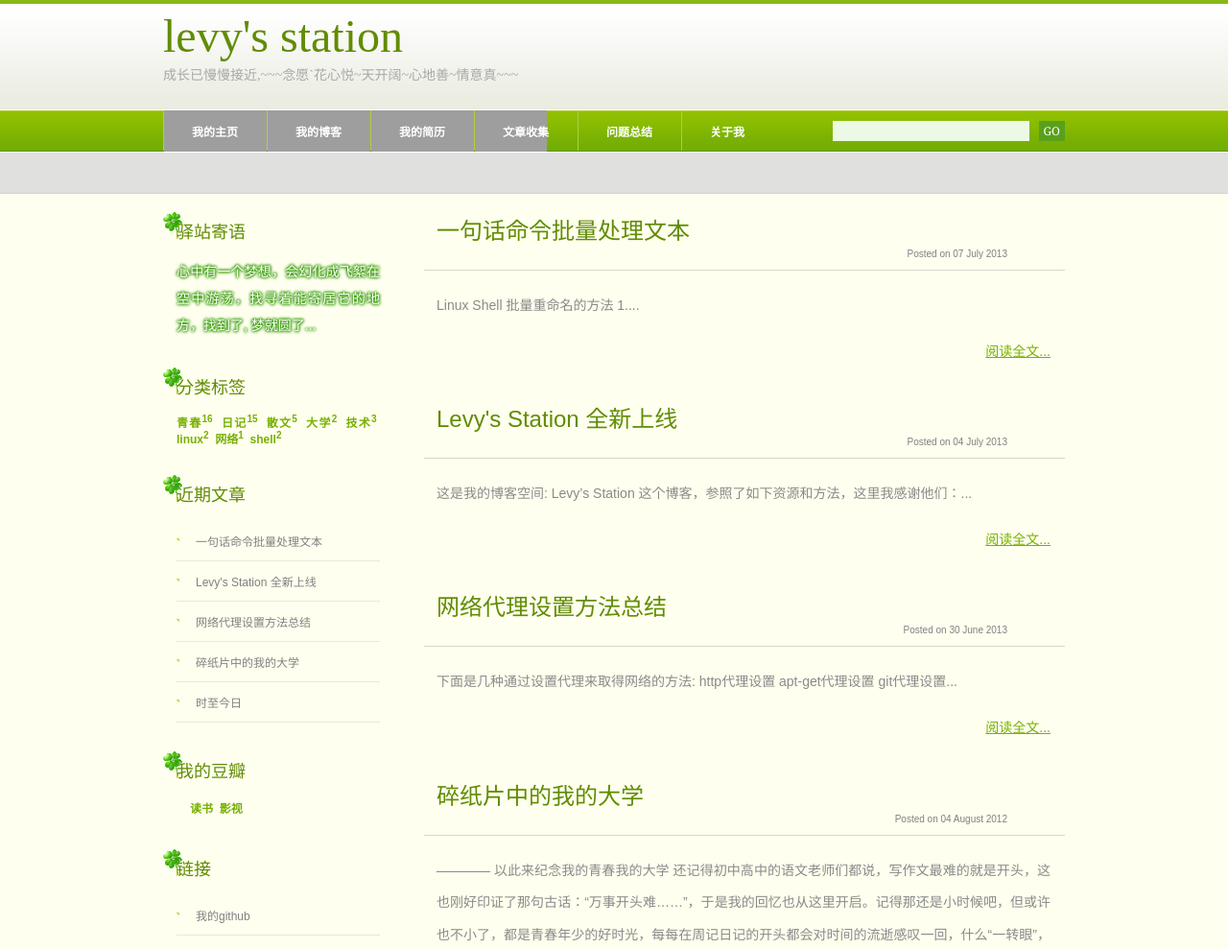
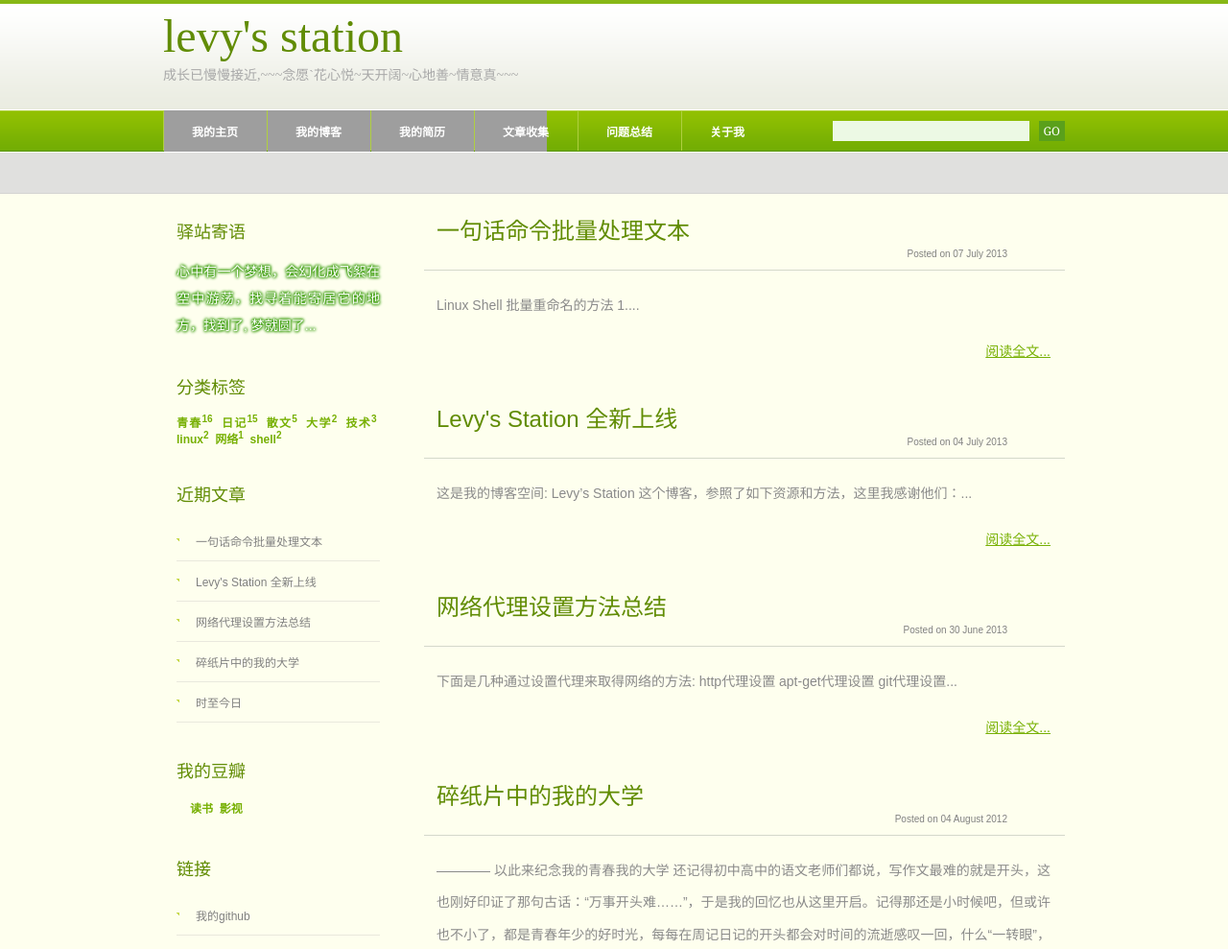
Before and after one commit to cailiwei/yuan, a Jekyll site: the page built from index.html, in a window 1280 px wide. Shown: the top 989 px of the page at 96% size. Built offline with Jekyll 4.4.1, drawn with Linux system fonts in a browser that asks for light colours; the list of posts is cut into pages by our own code; comment, search, counter and statistics services are not loaded.

Commit message:
去掉四叶草的修饰

```diff
--- a/css/style.css
+++ b/css/style.css
@@ -464,7 +464,7 @@ hr { display: none; }
 	height: 30px;
 	margin: 0 0 10px 0px;
 	padding: 6px 0 2px 14px;
-	background: url(images/img05.gif) no-repeat left top;
+	background: url(images/img05.gif) no-repeat left top; /* not used */
 	text-transform: capitalize;
 	font-size: 18px;
 	font-weight: normal;
@@ -482,7 +482,7 @@ hr { display: none; }
 	font-weight: bold;
 }
 
-/* Calendar */
+/* Calendar  this line is not used by now */
 
 #calendar {
 }
```
Also changed, not shown: css/images/img05.gif (deleted).
